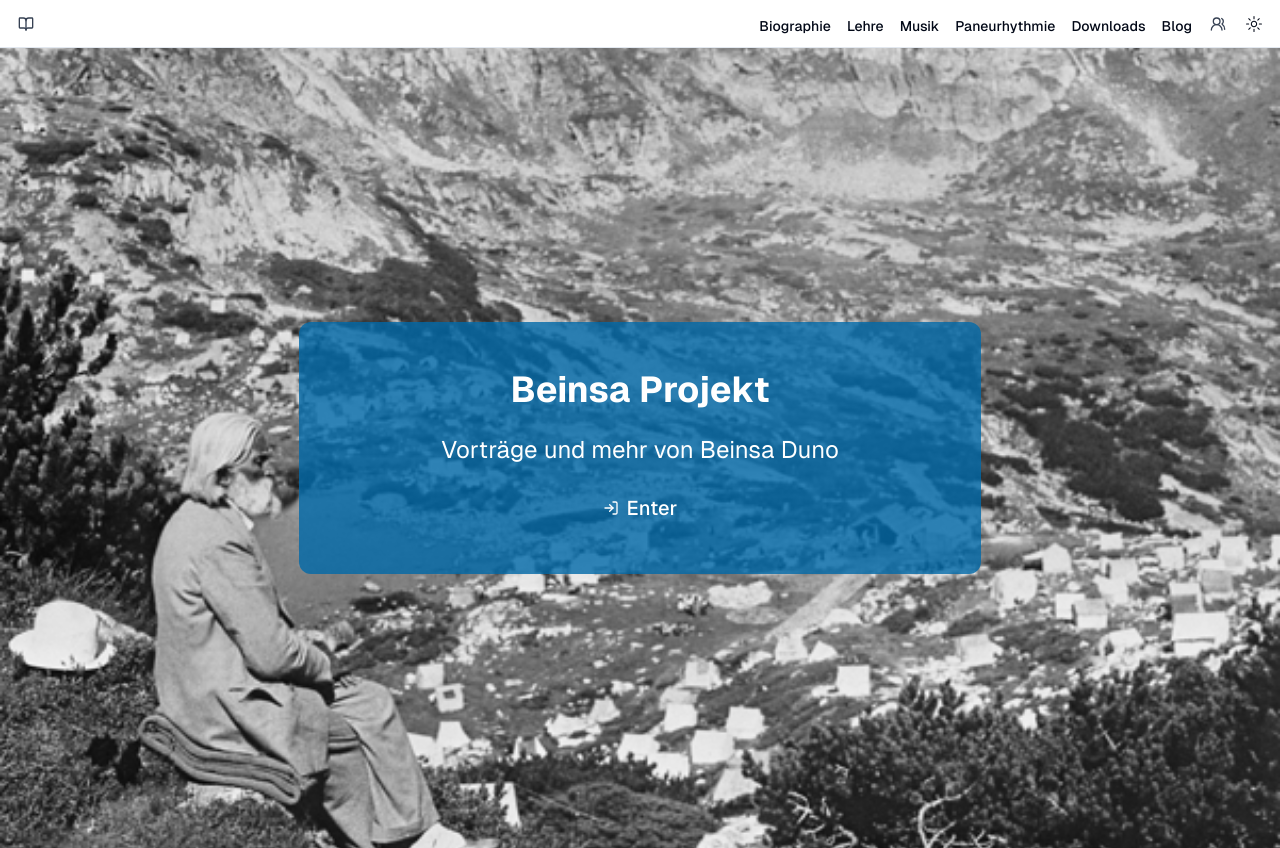
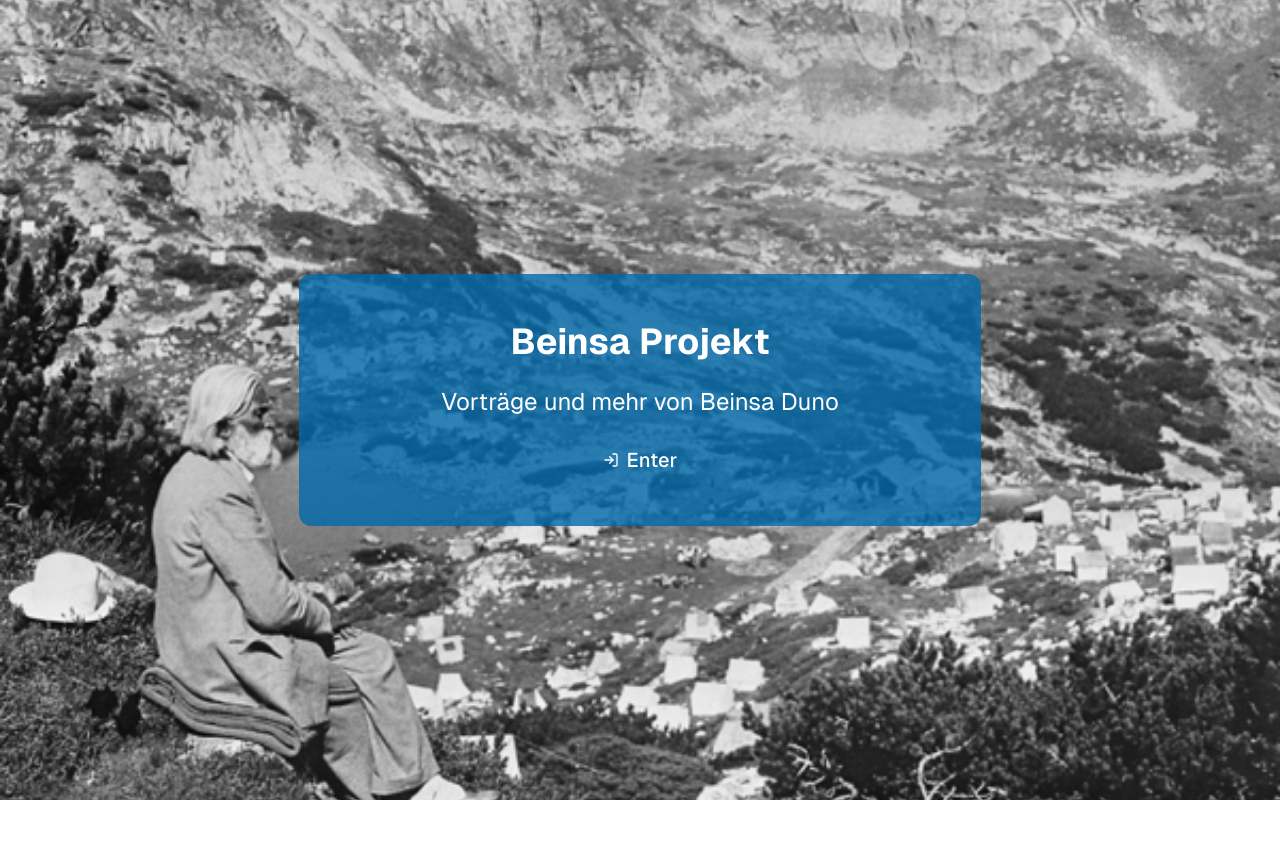
Before and after one commit to mkireva/beinsa-project, a Next.js app: page / in a window 1280 px wide. After the commit the page ends 800 px from the top, so only its background shows below. Built offline with nearby package versions, Linux system fonts and the light colour scheme.

Commit message:
fix: home

```diff
--- a/src/app/(rs)/layout.tsx
+++ b/src/app/(rs)/layout.tsx
@@ -1,11 +1,15 @@
 import Footer from "@/components/Footer";
+import { Header } from "@/components/Header";
 import { Metadata } from "next";
 
 export default function RSLayout({ children }: { children: React.ReactNode }) {
   return (
     <>
-      <div className="px-2 py-2">{children}</div>
-      <Footer />
+      <div className="mx-auto w-full max-w-7xl">
+        <Header />
+        <div className="px-2 py-2">{children}</div>
+        <Footer />
+      </div>
     </>
   );
 }
--- a/src/app/layout.tsx
+++ b/src/app/layout.tsx
@@ -3,7 +3,6 @@ import localFont from "next/font/local";
 import "./globals.css";
 import { ThemeProvider } from "@/components/theme-provider";
 import { Analytics } from '@vercel/analytics/react';
-import { Header } from "@/components/Header";
 
 const geistSans = localFont({
   src: "./fonts/GeistVF.woff",
@@ -32,10 +31,7 @@ export default function RootLayout({
           enableSystem
           disableTransitionOnChange
         >
-          <div className="mx-auto w-full max-w-7xl">
-            <Header />
-            {children}
-          </div>
+          {children}
           <Analytics />
         </ThemeProvider>
       </body>
```
